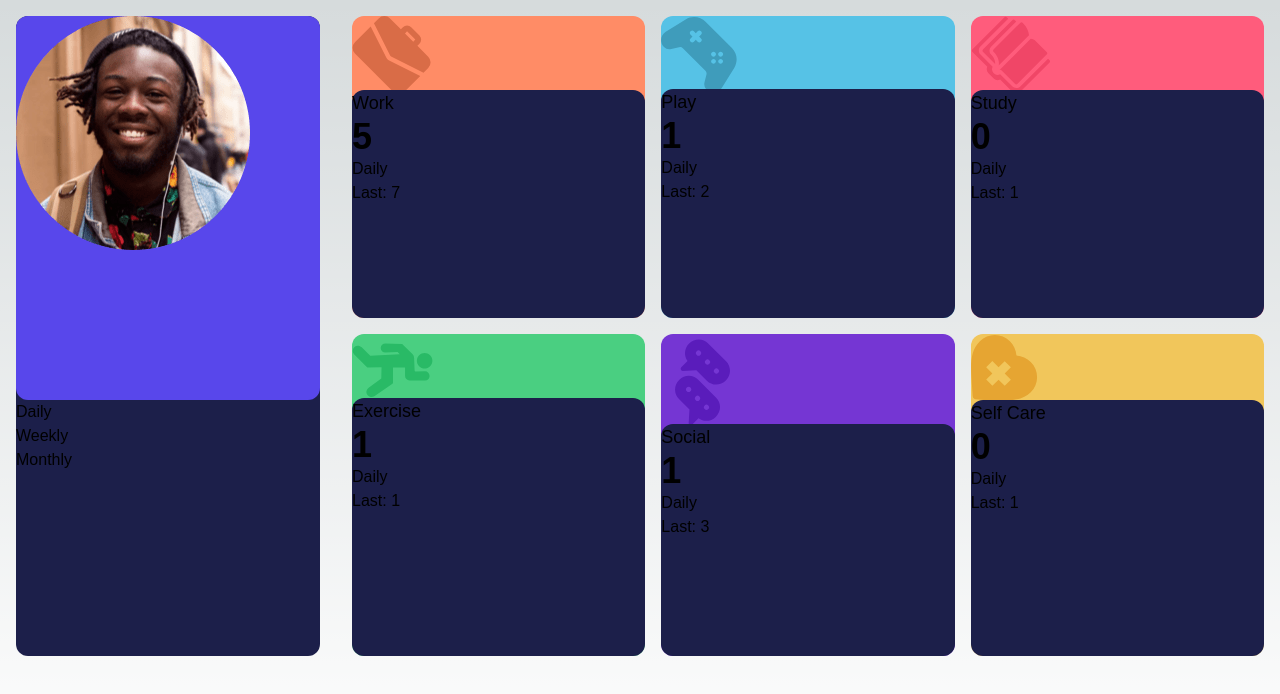
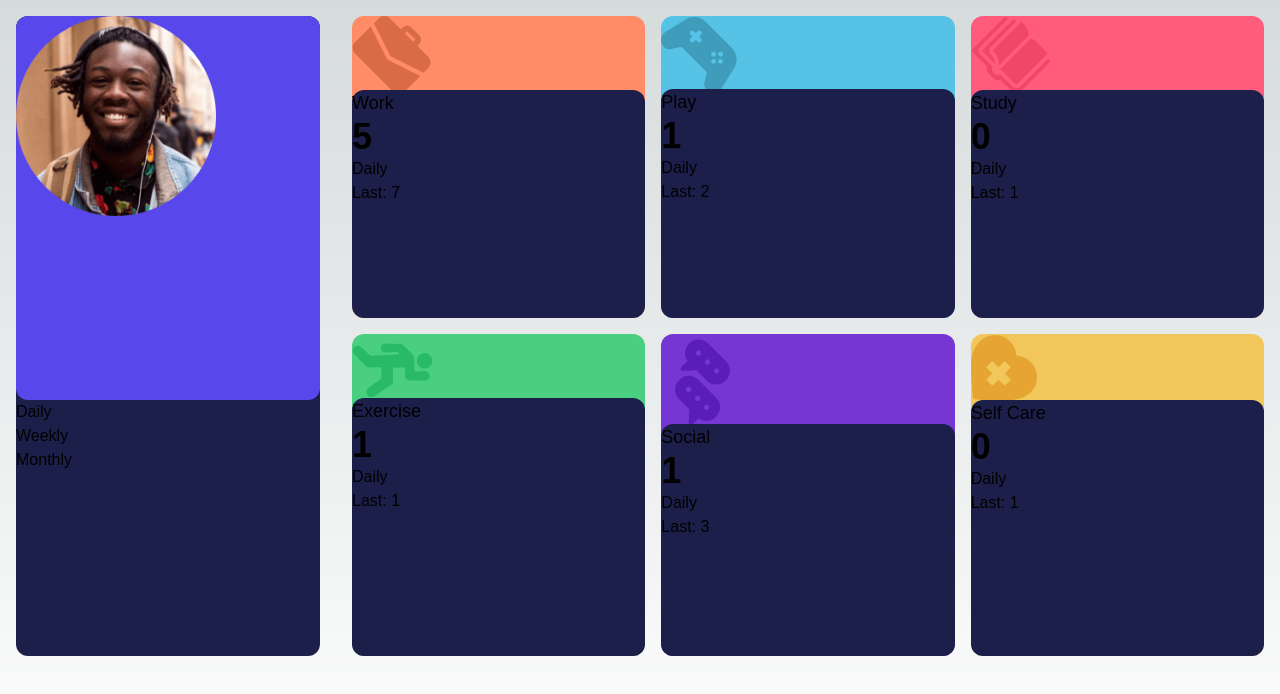
Before and after one commit to DavidVerghese/time-tracking-dashboard, a Next.js app: page /daily in a window 1280 px wide. Shown: the top 694 px of the page. Built offline with nearby package versions, Linux system fonts and the light colour scheme.

Commit message:
use Next Image element

```diff
--- a/app/Sidebar/Sidebar.jsx
+++ b/app/Sidebar/Sidebar.jsx
@@ -1,10 +1,16 @@
 import Link from 'next/link'
+import Image from 'next/image'
 
 export default function Sidebar() {
 	return (
 		<div className="bg-dark-blue sm:w-1/4 h-48 sm:h-4/5 m-4 rounded-xl">
 			<div className="bg-blue h-3/5 rounded-xl">
-				<img src="/images/image-jeremy.png" alt="profile" />
+				<Image
+					src={"/images/image-jeremy.png"}
+					alt={"profile"}
+					width={200}
+      				height={200}
+				/>
 			</div>
 			<div className="flex-col">
 				<Link href="/daily"><p>Daily</p></Link>
```
